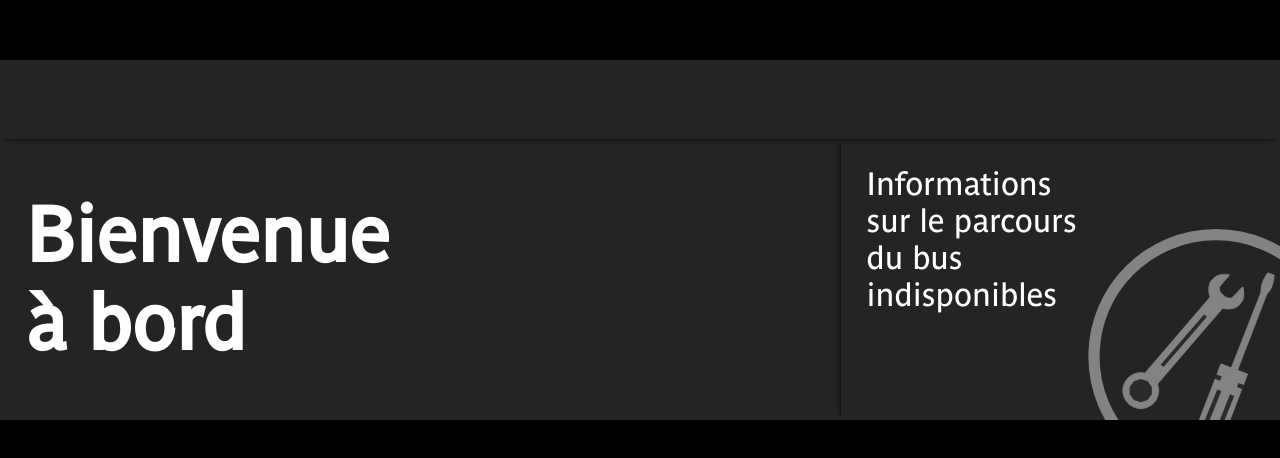
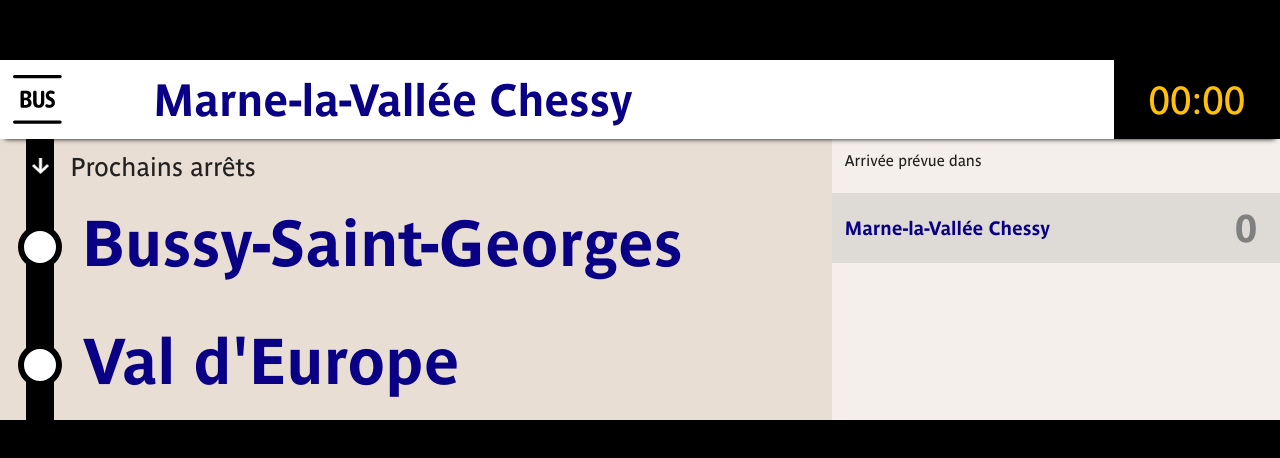
Before and after one commit to Leon-ED/lumiplan-ratp, a Vue app: page /screen/1/1 in a window 1280 px wide. Shown: the part 160-618 px from the top of the page. Built offline with nearby package versions, Linux system fonts and the light colour scheme; no server answers.

Commit message:
Ajout de la transition avec le panneau de droite

```diff
--- a/src/components/Lumiplan.vue
+++ b/src/components/Lumiplan.vue
@@ -2,14 +2,16 @@
   <div
     class="screen"
     :class="{
-      'no-data-available': ['NO_DATA', 'NO_TRIP_DATA_AVAILABLE'].includes(state),
+      'no-data-available': ['NO_DATA', 'NO_TRIP_DATA_AVAILABLE'].includes(
+        state
+      ),
     }"
   >
     <ScreenHeader
       :direction="state === 'FIRST_STOP' ? '' : desserte.direction"
       :line="line"
     />
-    <main>
+    <main :class="{ 'split-view': isSplit  && ['AT_STOP', 'NOT_AT_STOP'].includes(state)}">
       <Transition name="fade" mode="out-in">
         <Direction
           v-if="state === 'FIRST_STOP'"
@@ -32,6 +34,10 @@
           :line="line"
         />
       </Transition>
+      <ArrivingToIn
+        v-if="['AT_STOP', 'NOT_AT_STOP'].includes(state)"
+        :stops-list="desserte.stops"
+      />
     </main>
   </div>
 </template>
@@ -39,7 +45,6 @@
 <script setup lang="ts">
 import { ref, onMounted, onUnmounted, computed, watch } from "vue";
 import ScreenHeader from "./ScreenHeader.vue";
-// import ArrivingToIn from "./SidePanel/ArrivingToIn.vue";
 import StopList from "./MainPanel/StopList.vue";
 // import NextDepartures from "./SidePanel/NextDepartures.vue";
 import DataUnavailable from "./MainPanel/DataUnavailable.vue";
@@ -52,10 +57,11 @@ import NotInService from "./MainPanel/NotInService.vue";
 import { useRoute } from "vue-router";
 import TripUnavailable from "./MainPanel/TripUnavailable.vue";
 import { Desserte, Line } from "../types";
+import { useIntervalFn } from "@vueuse/core";
+import ArrivingToIn from "./SidePanel/ArrivingToIn.vue";
 const desserteIntact = ref<Desserte>(json as Desserte);
 const line = ref<Line | null>(null);
 const route = useRoute();
-
 const fetchLineData = async () => {
   try {
     const lineData = await Api.getLine(route.query.lineRef as string);
@@ -160,10 +166,16 @@ const updateState = () => {
     desserte.value.stops.shift();
   }
 };
-
+const isSplit = ref(true);
 onMounted(() => {
   fetchLineData();
   updateIntervalId = setInterval(updateState, 1_000);
+  useIntervalFn(() => {
+    const oldValue = isSplit.value;
+    isSplit.value = !oldValue;
+    isSplit.value = true;
+
+  }, 30_000);
 });
 
 onUnmounted(() => {
@@ -185,9 +197,14 @@ onUnmounted(() => {
 main {
   display: grid;
   /* grid-template-columns: 65% 35%; */
+  grid-template-columns: 100% 35%;
+  transition: grid-template-columns 2s cubic-bezier(0.25, 0.8, 0.25, 1);
   grid-template-rows: 100%;
   overflow: hidden;
   background-color: var(--ratp-beige);
+}
+main.split-view {
+  grid-template-columns: 65% 35%;
 }
 /* Animation de transition avec glissement */
 .fade-enter-active,
--- a/src/components/MainPanel/CurrentStop.vue
+++ b/src/components/MainPanel/CurrentStop.vue
@@ -1,4 +1,6 @@
 <script setup lang="ts">
+import { Stop } from '../../types';
+
 defineProps<{stop: Stop}>();
 
 </script>
@@ -29,7 +31,7 @@ defineProps<{stop: Stop}>();
 }
 
 .current-stop-name {
-    font-size: 7cqw;
+    font-size: 9cqw;
     text-align: center;
 }
 .current-stop-landmark-name{
--- a/src/components/MainPanel/Stop.vue
+++ b/src/components/MainPanel/Stop.vue
@@ -1,11 +1,18 @@
 <script setup lang="ts">
-import { onMounted, onUnmounted, ref } from "vue";
+import { computed, onMounted, onUnmounted, ref } from "vue";
 import { getSecondesFromDate } from "../../utils";
+import { StopWithTime } from "../../types";
 
-defineProps<{ stop: StopWithTime; index: number }>();
+const props = defineProps<{ stop: StopWithTime; index: number }>();
 
 const nowTrigger = ref(Date.now());
 let timer: ReturnType<typeof setInterval>;
+
+const stopNameClass = computed(() => {
+  return {
+    'stop-name-long': props.stop.stop.name.length >= 22
+  }
+});
 
 onMounted(() => {
   timer = setInterval(() => {
@@ -34,7 +41,7 @@ onUnmounted(() => {
     :data-time="getSecondesFromDate(stop.timeOfArrival, true)"
   >
     <div class="stop-indicator"></div>
-    <span class="stop-name">{{ stop.stop.name }}</span>
+    <span class="stop-name" :class="stopNameClass">{{ stop.stop.name }}</span>
     <div>
       <img class="non-accessible-stop" src="../../assets/img/non-accessible-stop.png" alt="non accessible stop" v-if="!stop.stop.isAccessible" />
     </div>
@@ -42,7 +49,6 @@ onUnmounted(() => {
 </template>
 <style lang="css" scoped>
 .stop {
-  font-size: 5cqw;
   display: flex;
   gap: 3cqw;
   position: relative;
@@ -80,7 +86,12 @@ onUnmounted(() => {
 
 .stop-name {
   color: var(--ratp-blue);
+  font-size: 5cqw;
 }
+.stop-name-long{
+  font-size: 4cqw;
+}
+
 
 /* Animations pour les transitions */
 .stop-transition-enter-active,
--- a/src/components/ScreenHeader.vue
+++ b/src/components/ScreenHeader.vue
@@ -2,7 +2,7 @@
   <header>
     <div class="line-and-mode">
       <BusPicto class="picto" />
-      <LineLogo v-if="line" :line="line" className="picto smaller" size="70%" />
+      <LineLogo v-if="line" :line="line" className="picto smaller" size="100%" />
     </div>
     <div class="direction">
       <span class="direction-name"> {{ direction }}</span>
--- a/src/components/SidePanel/ArrivingToIn.vue
+++ b/src/components/SidePanel/ArrivingToIn.vue
@@ -2,7 +2,7 @@
   <aside class="arriving-to-in">
     <div class="text">Arrivée prévue dans</div>
     <ol class="stops-list">
-      <li v-for="desserte in stopsList.slice(0, 4)" class="desserte">
+      <li v-for="desserte in stopsList.slice(stopsList.length - 1, 999)" class="desserte">
         <span class="stop-name">{{ desserte.stop.name }}</span>
         <span class="minutes-before-arrival">{{
           getMinutesFromDate(desserte.timeOfArrival)
@@ -12,25 +12,20 @@
   </aside>
 </template>
 <script setup lang="ts">
+import { StopWithTime } from '../../types';
+import { getMinutesFromDate } from '../../utils';
+
 interface Props {
-  stopsList: {
-    stop: Stop;
-    timeOfArrival: Date;
-  }[];
+  stopsList: StopWithTime[];
 }
 defineProps<Props>();
 
-const getMinutesFromDate = (date: Date): number => {
-  const now = new Date();
-  const diffInMs = date.getTime() - now.getTime();
-  return Math.max(0, Math.floor(diffInMs / (1000 * 60)));
-};
 </script>
 <style lang="css" scoped>
 .arriving-to-in {
   display: flex;
   flex-direction: column;
-  background-color: rgb(249, 249, 249);
+  background-color: #f4efea;
   font-family: 'ParisineBold';
 }
 .text {
@@ -38,7 +33,7 @@ const getMinutesFromDate = (date: Date): number => {
     font-family: 'ParisineRegular';
     padding-left: 1cqw;
     padding-top: 1cqw;
-  color: gray;
+  color: #212121;
 }
 .stops-list{
     list-style: none;
@@ -66,7 +61,7 @@ li{
     padding: 1cqw 0 ;
 }
 li:nth-child(odd){
-    background-color: gainsboro;
+    background-color: #dedad6;
 
 }
 </style>
--- a/src/mock/treated303.json
+++ b/src/mock/treated303.json
@@ -1,5 +1,39 @@
 {
     "direction": "Marne-la-Vall\u00e9e Chessy",
     "stops": [
+
+        {
+            "stop": {
+                "id": "stop_point:IDFM:monomodalStopPlace:58874",
+                "name": "Bussy-Saint-Georges",
+                "isAccessible": true
+            },
+            "isStopSkipped": false,
+            "isTerminus": false,
+            "isFirstStop": false,
+            "timeOfArrival": "2025-11-26T09:58:51+00:00"
+        },
+        {
+            "stop": {
+                "id": "stop_point:IDFM:monomodalStopPlace:43213",
+                "name": "Val d'Europe",
+                "isAccessible": true
+            },
+            "isStopSkipped": false,
+            "isTerminus": false,
+            "isFirstStop": false,
+            "timeOfArrival": "2025-11-26T10:03:06+00:00"
+        },
+        {
+            "stop": {
+                "id": "stop_point:IDFM:monomodalStopPlace:43239",
+                "name": "Marne-la-Vall\u00e9e Chessy",
+                "isAccessible": true
+            },
+            "isStopSkipped": false,
+            "isTerminus": true,
+            "isFirstStop": false,
+            "timeOfArrival": "2025-11-26T10:06:50+00:00"
+        }
     ]
 }
--- a/src/types.ts
+++ b/src/types.ts
@@ -1,10 +1,10 @@
-interface Stop {
+export interface Stop {
   id: string;
   name: string;
   landmarkName?: string;
   isAccessible: boolean;
 }
-interface StopWithTime {
+export interface StopWithTime {
   stop: Stop;
   timeOfArrival: string;
   isTerminus: boolean;
```
